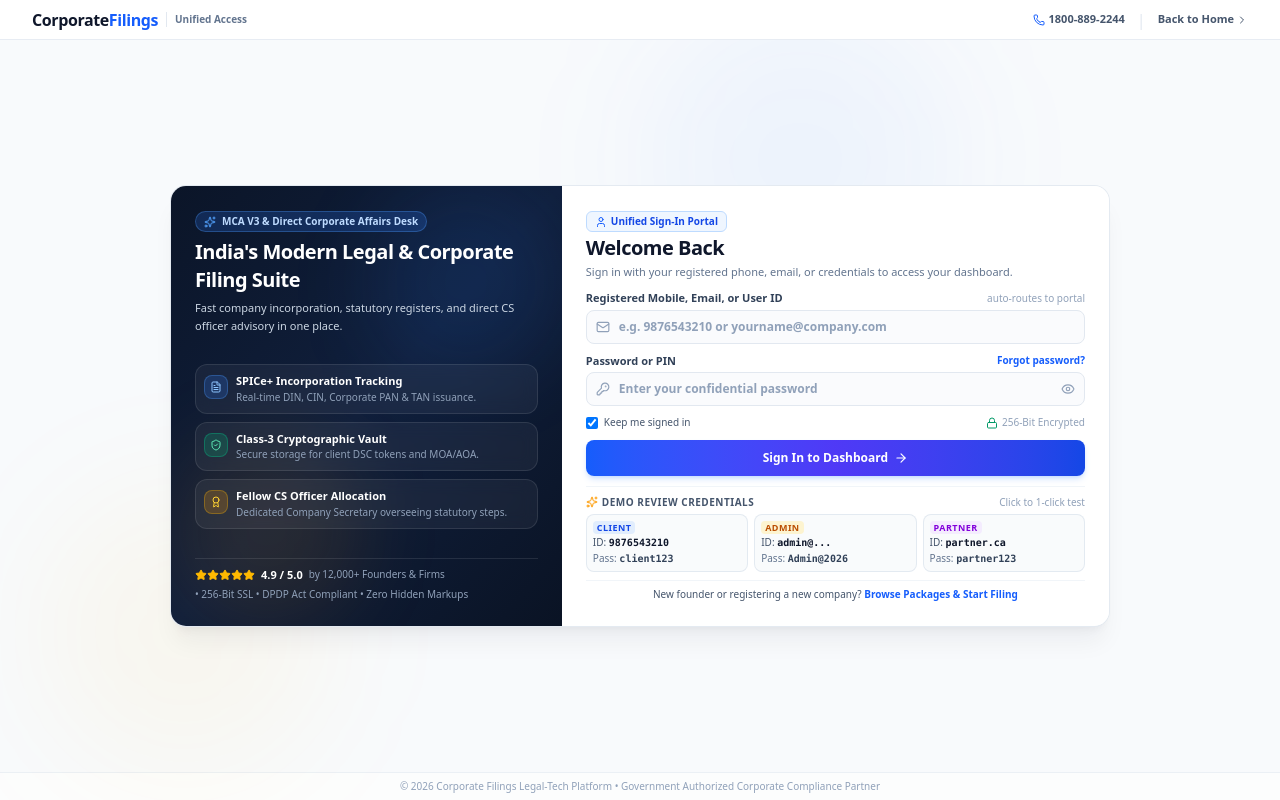
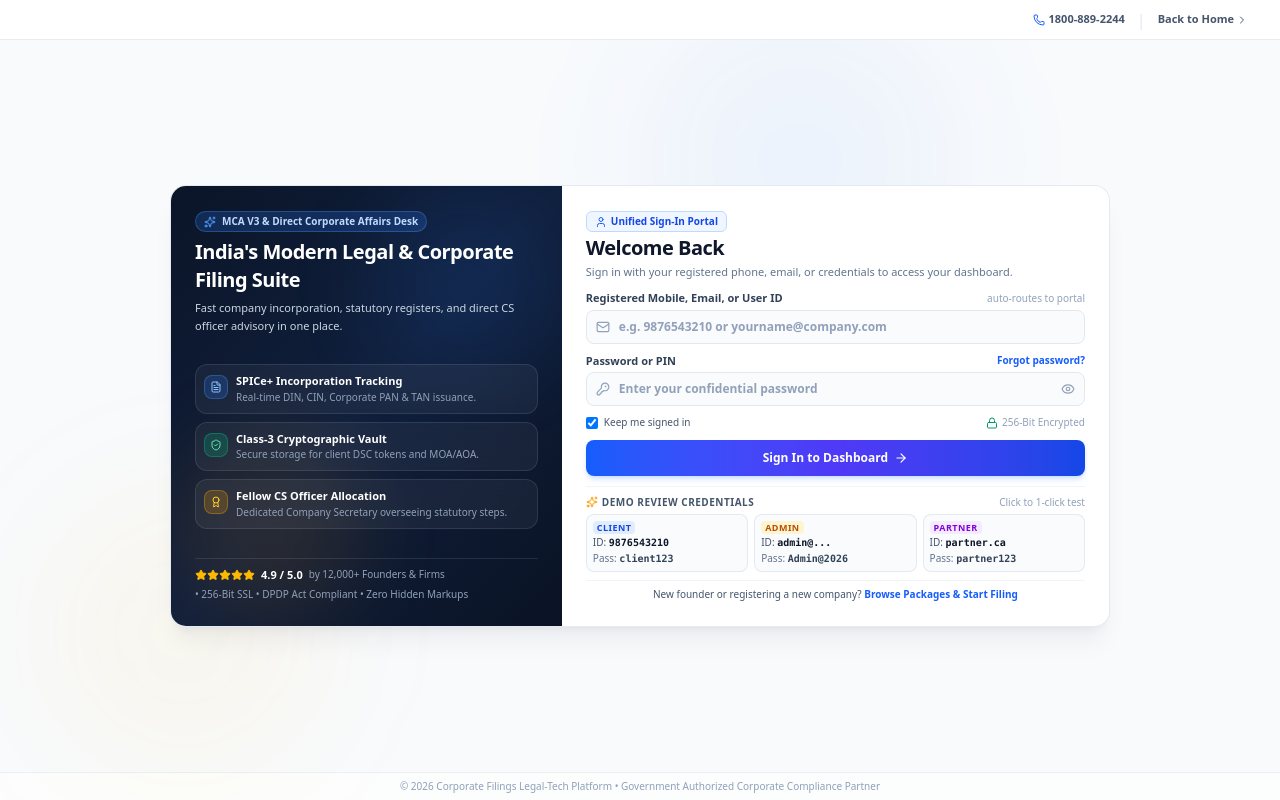
Before and after one commit to kusuummm/business_registration, a Next.js app: page /login in a window 1280 px wide. Built offline with nearby package versions, Linux system fonts and the light colour scheme.

Commit message:
chore: remove logo text completely and reserve empty space across all headers and footers

```diff
--- a/src/app/admin/page.tsx
+++ b/src/app/admin/page.tsx
@@ -580,13 +580,9 @@ export default function AdminDashboardPage() {
         {/* Minimal Institutional Header */}
         <div className="border-b border-slate-800/90 bg-[#0B1528] px-4 sm:px-6 py-2.5 sm:py-3 shrink-0 shadow-md relative z-10">
           <div className="max-w-7xl mx-auto flex items-center justify-between">
-            <Link href="/" className="flex items-center space-x-2.5 cursor-pointer">
-              <span className="text-sm font-black tracking-tight text-white">
-                Corporate<span className="text-amber-400">Filings</span>
-              </span>
-              <span className="text-[10px] font-bold uppercase bg-amber-400/15 text-amber-300 border border-amber-400/40 px-2 py-0.5 rounded shadow-2xs">
-                Super Admin
-              </span>
+            <Link href="/" className="flex items-center cursor-pointer min-w-[100px] h-7" aria-label="Home">
+              {/* Empty space reserved for future logo */}
+              <div className="w-28 sm:w-32 h-6" />
             </Link>
 
             <Link
--- a/src/app/down/page.tsx
+++ b/src/app/down/page.tsx
@@ -19,13 +19,9 @@ export default function StandaloneDowntimePage() {
       {/* Top Institutional Bar */}
       <header className="bg-white border-b border-slate-200 py-2.5 px-4 sm:px-6 shrink-0">
         <div className="max-w-6xl mx-auto flex items-center justify-between">
-          <div className="flex items-center space-x-2">
-            <span className="text-sm font-black text-slate-900">
-              Corporate<span className="text-blue-600">Filings</span>
-            </span>
-            <span className="text-[10px] text-slate-500 font-semibold tracking-wide uppercase border-l border-slate-200 pl-2">
-              Corporate Services Desk
-            </span>
+          <div className="flex items-center min-w-[100px] h-7">
+            {/* Empty space reserved for future logo */}
+            <div className="w-28 sm:w-32 h-6" />
           </div>
 
           <div className="flex items-center gap-1.5 text-[11px] font-semibold text-slate-600 bg-slate-100 border border-slate-200 px-2.5 py-1 rounded-md">
--- a/src/app/error.tsx
+++ b/src/app/error.tsx
@@ -27,13 +27,9 @@ export default function ErrorPage({ error, reset }: ErrorProps) {
       {/* Top Institutional Bar */}
       <header className="bg-white border-b border-slate-200 py-2.5 px-4 sm:px-6 shrink-0">
         <div className="max-w-6xl mx-auto flex items-center justify-between">
-          <div className="flex items-center space-x-2">
-            <span className="text-sm font-black text-slate-900">
-              Corporate<span className="text-blue-600">Filings</span>
-            </span>
-            <span className="text-[10px] text-slate-500 font-semibold tracking-wide uppercase border-l border-slate-200 pl-2">
-              Corporate Services Desk
-            </span>
+          <div className="flex items-center min-w-[100px] h-7">
+            {/* Empty space reserved for future logo */}
+            <div className="w-28 sm:w-32 h-6" />
           </div>
 
           <div className="flex items-center gap-1.5 text-[11px] font-semibold text-slate-600 bg-slate-100 border border-slate-200 px-2.5 py-1 rounded-md">
--- a/src/app/global-error.tsx
+++ b/src/app/global-error.tsx
@@ -27,13 +27,9 @@ export default function GlobalError({ error, reset }: GlobalErrorProps) {
         {/* Top Bar */}
         <header className="bg-white border-b border-slate-200 py-2.5 px-4 sm:px-6 shrink-0">
           <div className="max-w-6xl mx-auto flex items-center justify-between">
-            <div className="flex items-center space-x-2">
-              <span className="text-sm font-black text-slate-900">
-                Corporate<span className="text-blue-600">Filings</span>
-              </span>
-              <span className="text-[10px] text-slate-500 font-semibold tracking-wide uppercase border-l border-slate-200 pl-2">
-                Corporate Services Desk
-              </span>
+            <div className="flex items-center min-w-[100px] h-7">
+              {/* Empty space reserved for future logo */}
+              <div className="w-28 sm:w-32 h-6" />
             </div>
 
             <div className="flex items-center gap-1.5 text-[11px] font-semibold text-slate-600 bg-slate-100 border border-slate-200 px-2.5 py-1 rounded-md">
--- a/src/app/login/page.tsx
+++ b/src/app/login/page.tsx
@@ -190,13 +190,9 @@ export default function LoginPage() {
 
       {/* Slim Top Navigation Bar (Height: 40px) */}
       <header className="h-10 px-4 sm:px-6 md:px-8 border-b border-slate-200/80 bg-white/95 backdrop-blur-md flex items-center justify-between relative z-10 shrink-0">
-        <Link href="/" className="flex items-center space-x-2 cursor-pointer group">
-          <span className="text-sm sm:text-base font-black tracking-tight text-slate-900 group-hover:text-blue-600 transition-colors">
-            Corporate<span className="text-blue-600">Filings</span>
-          </span>
-          <span className="text-[10px] font-bold text-slate-500 hidden sm:inline border-l border-slate-200 pl-2">
-            Unified Access
-          </span>
+        <Link href="/" className="flex items-center cursor-pointer group min-w-[100px] h-7" aria-label="Home">
+          {/* Empty space reserved for future logo */}
+          <div className="w-28 sm:w-32 h-6" />
         </Link>
 
         <div className="flex items-center space-x-3">
--- a/src/app/not-found.tsx
+++ b/src/app/not-found.tsx
@@ -8,13 +8,9 @@ export default function NotFound() {
       {/* Top Header */}
       <header className="bg-white border-b border-slate-200 py-2.5 px-4 sm:px-6 shrink-0">
         <div className="max-w-6xl mx-auto flex items-center justify-between">
-          <Link href="/" className="flex items-center space-x-2">
-            <span className="text-sm font-black text-slate-900">
-              Corporate<span className="text-blue-600">Filings</span>
-            </span>
-            <span className="text-[10px] text-slate-500 font-semibold tracking-wide uppercase border-l border-slate-200 pl-2">
-              Corporate Services Desk
-            </span>
+          <Link href="/" className="flex items-center min-w-[100px] h-7" aria-label="Home">
+            {/* Empty space reserved for future logo */}
+            <div className="w-28 sm:w-32 h-6" />
           </Link>
 
           <Link
--- a/src/app/page.tsx
+++ b/src/app/page.tsx
@@ -889,13 +889,9 @@ export default function HomePage() {
           <div className="grid grid-cols-1 md:grid-cols-5 gap-8 pb-10 border-b border-slate-800 text-xs">
             {/* Col 1: Brand & Mission */}
             <div className="space-y-3 md:col-span-2">
-              <Link href="/" title="Go to Home Page" className="flex items-center space-x-2 group cursor-pointer w-fit">
-                <span className="text-base font-black text-white group-hover:text-blue-400 transition">
-                  Corporate<span className="text-amber-400">Filings</span>
-                </span>
-                <span className="text-xs text-slate-400 border-l border-slate-700 pl-2">
-                  Corporate Registration & Compliance
-                </span>
+              <Link href="/" aria-label="Home" className="flex items-center group cursor-pointer w-fit min-w-[120px] h-8">
+                {/* Empty space reserved for future logo */}
+                <div className="w-36 h-7" />
               </Link>
               <p className="text-slate-400 leading-relaxed text-xs max-w-sm">
                 Pan-India sovereign legal-tech platform for company registration, statutory tax filings, and corporate governance. Built with certified Fellow Company Secretaries and Advocates.
--- a/src/app/register/page.tsx
+++ b/src/app/register/page.tsx
@@ -346,13 +346,9 @@ export default function RegisterPage() {
         <div className="max-w-7xl mx-auto">
           <div className="grid grid-cols-1 md:grid-cols-4 gap-8 pb-8 border-b border-slate-800 text-xs">
             <div className="space-y-3">
-              <div className="flex items-center space-x-2">
-                <span className="text-base font-black text-white">
-                  Corporate<span className="text-amber-400">Filings</span>
-                </span>
-                <span className="text-xs text-slate-400 border-l border-slate-700 pl-2">
-                  Corporate Registration & Compliance
-                </span>
+              <div className="flex items-center min-w-[120px] h-8">
+                {/* Empty space reserved for future logo */}
+                <div className="w-36 h-7" />
               </div>
               <p className="text-slate-400 leading-relaxed">
                 India&apos;s most transparent legal-tech platform for company registration, ROC filings, and corporate governance.
--- a/src/components/AdminNavbar.tsx
+++ b/src/components/AdminNavbar.tsx
@@ -59,15 +59,11 @@ export default function AdminNavbar({
       <div className="flex items-center space-x-3 sm:space-x-4 shrink-0">
         <Link
           href="/admin"
-          title="Admin Console"
-          className="flex items-center cursor-pointer group shrink-0"
+          aria-label="Admin Console"
+          className="flex items-center cursor-pointer group shrink-0 min-w-[100px] sm:min-w-[130px] h-8"
         >
-          <span className="text-sm font-black tracking-tight text-slate-900 group-hover:text-blue-600 transition-colors">
-            Corporate<span className="text-blue-600">Filings</span>
-          </span>
-          <span className="text-[11px] font-bold uppercase tracking-wider text-slate-500 border-l border-slate-200 pl-2 ml-2 hidden xs:inline">
-            Admin Console
-          </span>
+          {/* Empty space reserved for future logo */}
+          <div className="w-28 sm:w-32 h-7" />
         </Link>
 
         {/* Sidebar Toggle Hamburger */}
--- a/src/components/CustomerNavbar.tsx
+++ b/src/components/CustomerNavbar.tsx
@@ -135,14 +135,11 @@ export default function CustomerNavbar({
         <div className="flex items-center space-x-3 sm:space-x-4 shrink-0">
           <Link
             href="/customer"
-            className="flex items-center text-slate-900 group"
+            className="flex items-center group min-w-[100px] sm:min-w-[130px] h-8"
+            aria-label="Client Portal"
           >
-            <span className="text-sm font-black tracking-tight text-slate-900 group-hover:text-blue-600 transition-colors">
-              Corporate<span className="text-blue-600">Filings</span>
-            </span>
-            <span className="text-[11px] font-bold uppercase tracking-wider text-slate-500 border-l border-slate-200 pl-2 ml-2 hidden xs:inline">
-              Client Portal
-            </span>
+            {/* Empty space reserved for future logo */}
+            <div className="w-28 sm:w-32 h-7" />
           </Link>
 
           {/* Vertical Divider */}
--- a/src/components/Header.tsx
+++ b/src/components/Header.tsx
@@ -141,7 +141,7 @@ export default function Header({ currentStep }: HeaderProps) {
       {/* Main Crisp Institutional Navy Navbar */}
       <div className="max-w-7xl mx-auto px-4 sm:px-6 lg:px-8">
         <div className={`flex items-center justify-between transition-all duration-200 ${isScrolled ? 'h-16' : 'h-18 sm:h-20'}`}>
-          {/* Brand Header - Leads to Home Page */}
+          {/* Reserved Logo Space - Empty slot for custom logo */}
           <Link
             href="/"
             prefetch={true}
@@ -151,17 +151,11 @@ export default function Header({ currentStep }: HeaderProps) {
                 window.scrollTo({ top: 0, behavior: 'smooth' });
               }
             }}
-            className="flex items-center cursor-pointer group shrink-0"
-            title="Corporate Filings Home"
+            className="flex items-center cursor-pointer group shrink-0 min-w-[140px] sm:min-w-[180px] h-10"
+            aria-label="Home"
           >
-            <div className="flex flex-col">
-              <span className="text-base sm:text-lg font-black tracking-tight text-white group-hover:text-amber-300 transition-colors">
-                Corporate<span className="text-amber-400">Filings</span>
-              </span>
-              <span className="text-[10px] text-slate-400 font-medium tracking-wide hidden sm:block">
-                MCA Secretarial Desk
-              </span>
-            </div>
+            {/* Empty space reserved for future logo */}
+            <div className="w-36 sm:w-44 h-9" />
           </Link>
 
           {/* Clean Primary Navigation Links with Instant Highlight on Click/Select */}
--- a/src/components/PartnerNavbar.tsx
+++ b/src/components/PartnerNavbar.tsx
@@ -52,14 +52,11 @@ export default function PartnerNavbar({
       <div className="flex items-center space-x-3 sm:space-x-4 shrink-0">
         <Link
           href="/partner"
-          className="flex items-center text-slate-900 group"
+          aria-label="Partner Desk"
+          className="flex items-center group min-w-[100px] sm:min-w-[130px] h-8"
         >
-          <span className="text-sm font-black tracking-tight text-slate-900 group-hover:text-blue-600 transition-colors">
-            Corporate<span className="text-blue-600">Filings</span>
-          </span>
-          <span className="text-[11px] font-black uppercase tracking-wider text-slate-800 border-l border-slate-200 pl-2 ml-2 hidden xs:inline">
-            Partner Desk
-          </span>
+          {/* Empty space reserved for future logo */}
+          <div className="w-28 sm:w-32 h-7" />
         </Link>
 
         {/* Sidebar Toggle Hamburger (Matches Admin) */}
```
